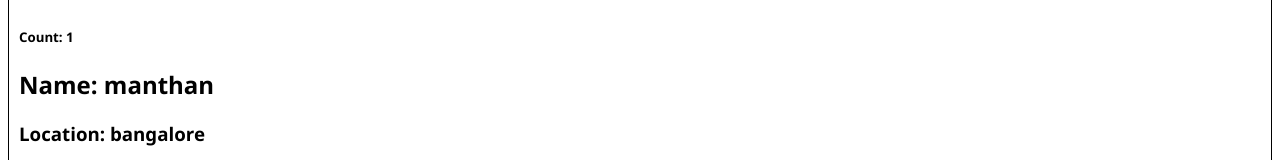
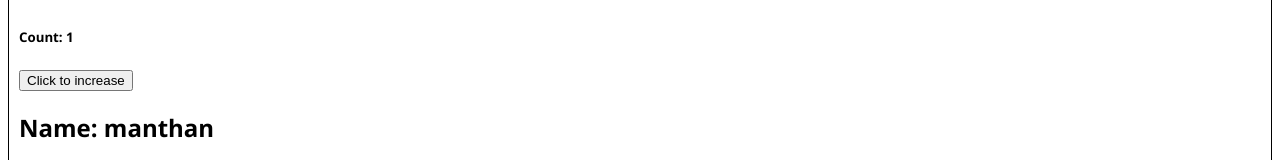
Before and after one commit to Manthan-mishra/namaste-react, a React (Vite) app in the folder Ep-01/: page /demo in a window 1280 px wide. Shown: the part 235-395 px from the top of the page. Built offline with nearby package versions, Linux system fonts and the light colour scheme.

Commit message:
functional component changed to class based

```diff
--- a/Ep-01/src/components/Demo.js
+++ b/Ep-01/src/components/Demo.js
@@ -2,18 +2,31 @@ import React, { useState } from "react";
 import "./demo.css";
 import DemoClass from "./DemoClass";
 
-const Demo = ({ contact, name, location }) => {
-  const [count0, setCount0] = useState(0);
-  const [count1, setCount1] = useState(1);
-  // console.log("contact ", contact);
-  // console.log("name ", name);
-  // console.log("location ", location);
+class Demo extends React.Component {
+  constructor(props) {
+    super(props);
+    this.state = {
+      count0: 0,
+      count1: 1,
+    };
+  }
 
+  handleInc = () => {
+    this.setState({
+      count0: this.state.count0 + 1,
+      count1: this.state.count1 + 1,
+    });
+  };
+
+  render() {
+    const { count0, count1 } = this.state;
+    const { name, location, contact } = this.props;
     return (
       <>
         <div className="user-card">
           <h1>Count: {count0}</h1>
           <h5>Count: {count1}</h5>
+          <button onClick={this.handleInc}>Click to increase</button>
           <h2>Name: {name}</h2>
           <h3>Location: {location}</h3>
           <h4>Contact: {contact}</h4>
@@ -21,6 +34,7 @@ const Demo = ({ contact, name, location }) => {
         <DemoClass name={name} location={location} contact={contact} />
       </>
     );
-};
+  }
+}
 
 export default Demo;
```
Lines whose indentation alone changed are shown as unchanged.
